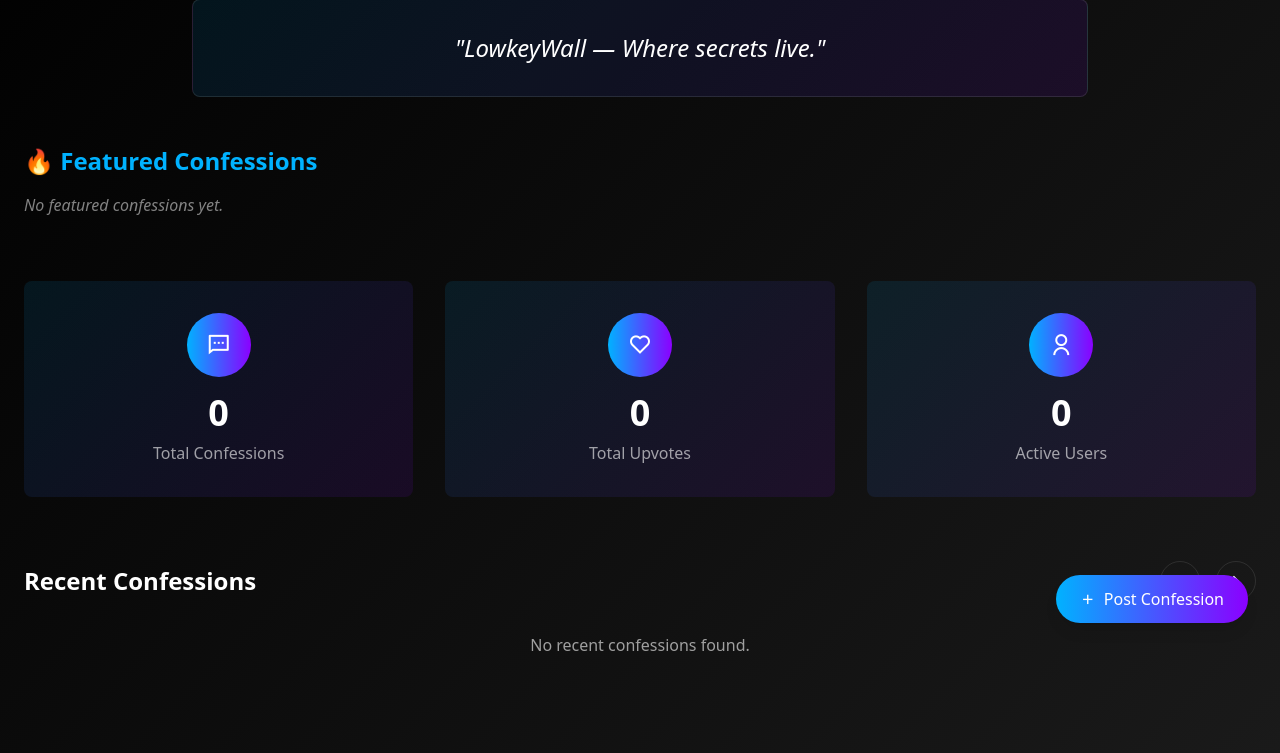
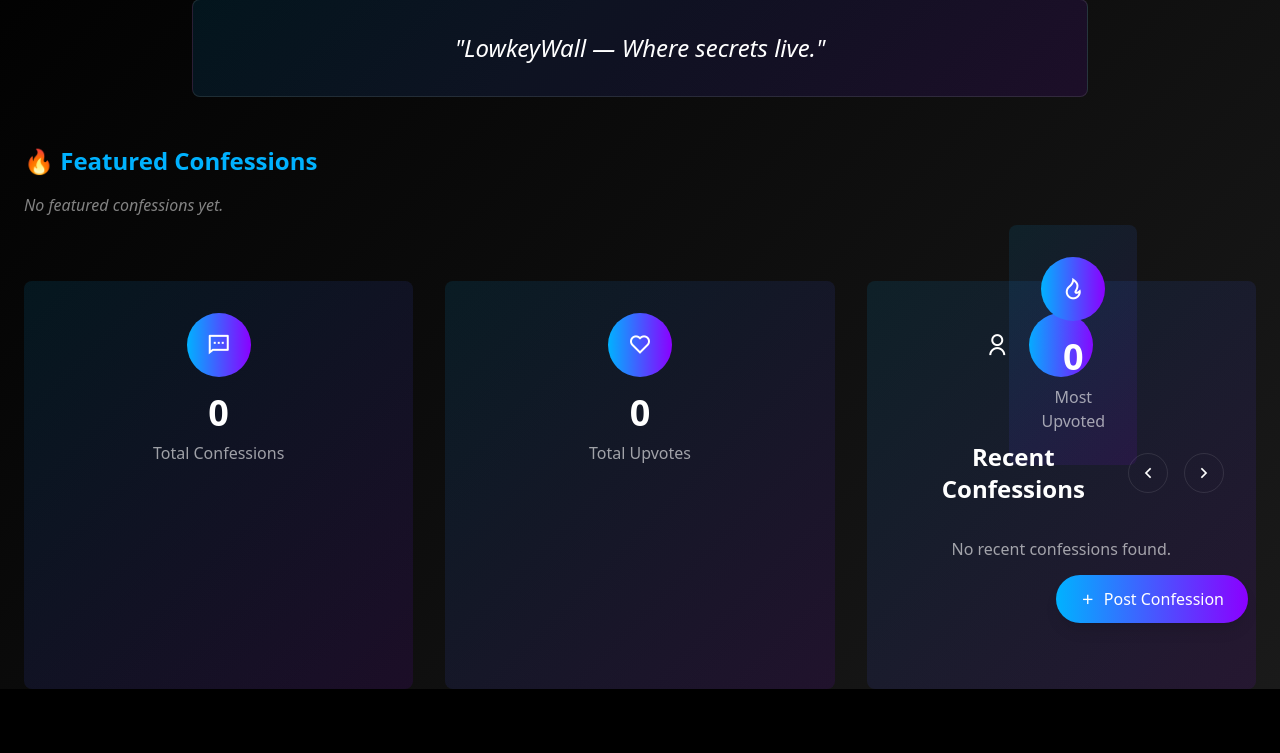
Before and after one commit to LennoxBoyd/LowkeyWall, a Django app: page / in a window 1280 px wide. Shown: the part 145-898 px from the top of the page. After the commit the page ends 834 px from the top, so only its background shows below. Run offline with Django 5.2, Linux system fonts and the light colour scheme; data that the repository does not hold is empty; some libraries are stand-ins or nearby versions.

Commit message:
Update index.html

```diff
--- a/LowkeyWall/templates/index.html
+++ b/LowkeyWall/templates/index.html
@@ -133,10 +133,16 @@
     <div class="card-gradient p-8 rounded-lg text-center">
       <div class="w-16 h-16 mx-auto mb-4 rounded-full bg-gradient-to-r from-primary to-secondary flex items-center justify-center">
         <i class="ri-user-line text-2xl"></i>
-      </div>
-      <div class="counter-animate text-4xl font-bold mb-2">{{ active_users|intcomma }}</div>
-      <div class="text-white/60">Active Users</div>
-    </div>
+   <div class="card-gradient p-8 rounded-lg text-center">
+  <div class="w-16 h-16 mx-auto mb-4 rounded-full bg-gradient-to-r from-primary to-secondary flex items-center justify-center">
+    <i class="ri-fire-line text-2xl"></i>
+  </div>
+  <div class="counter-animate text-4xl font-bold mb-2">
+    {% if most_upvoted_confession %}{{ most_upvoted_confession.upvote_count|intcomma }}{% else %}0{% endif %}
+  </div>
+  <div class="text-white/60">Most Upvoted</div>
+</div>
+
   </div>
 
   <div class="mt-16 mb-24">
```
